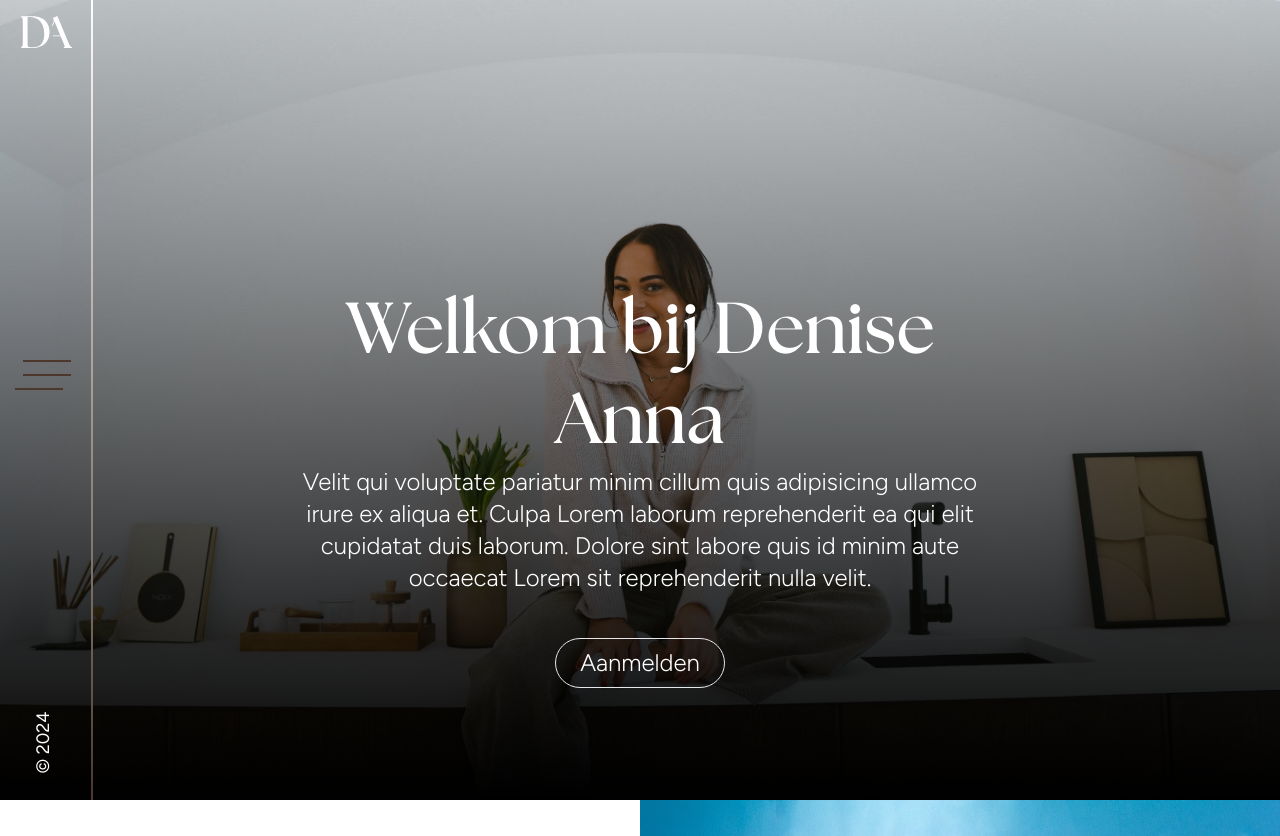
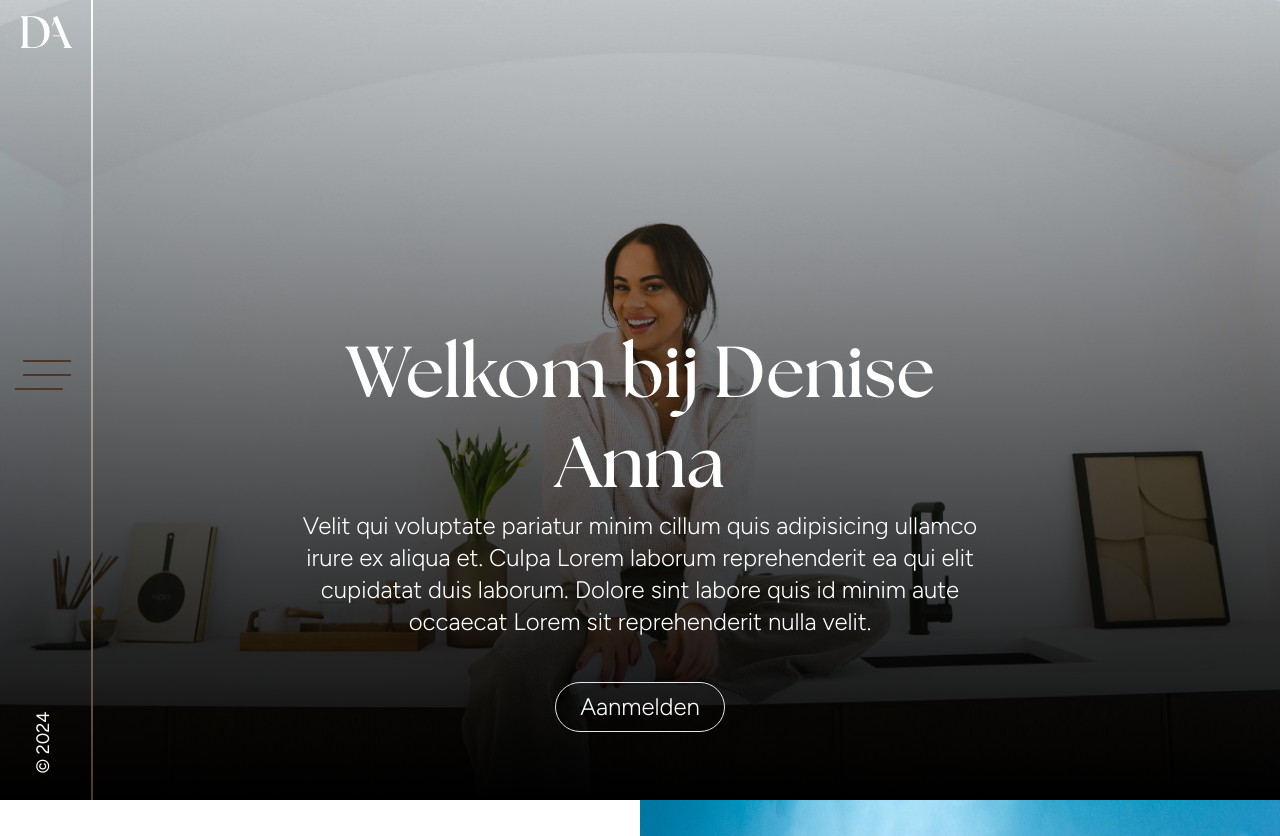
Before and after one commit to GaziRiad/denise-own, a Next.js app: page / in a window 1280 px wide. Shown: the top 836 px of the page. Built offline with nearby package versions, Linux system fonts and the light colour scheme.

Commit message:
fixed marginb in hero section

```diff
--- a/components/Hero.jsx
+++ b/components/Hero.jsx
@@ -6,7 +6,7 @@ function Hero() {
     <section className="bg-home-hero bg-cover bg-no-repeat bg-bottom h-screen w-full flex items-end justify-center relative">
       <div className="text-grad w-full h-screen flex flex-col items-center justify-center text-center px-5 xl:px-[302px]">
         <HeroNav />
-        <div className=" mt-auto pb-28">
+        <div className=" mt-auto pb-[10%]">
           <h1 className="font-display text-white text-2xl leading-tight xl:text-3xl 2xl:text-4xl">
             Welkom bij Denise Anna
           </h1>
```
